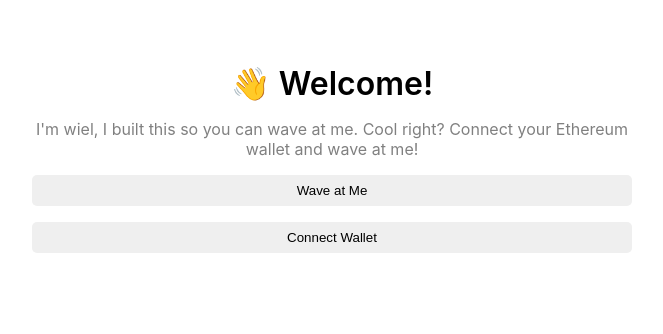
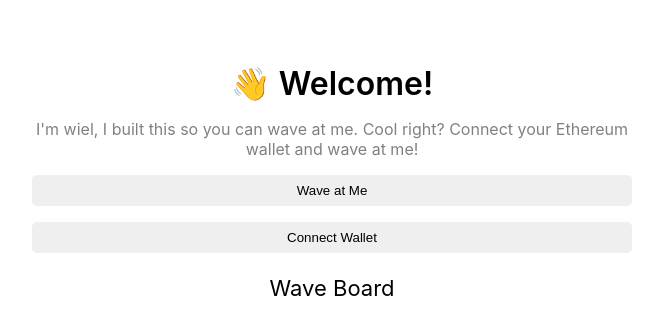
Before and after one commit to zouantchaw/wave-portal-client, a React (Vite) app: page / in a window 1280 px wide. Shown: the top 334 px of the page, without its empty margins (308-971 px from the left). Built offline with nearby package versions, Linux system fonts and the light colour scheme.

Commit message:
wave board header styling

```diff
--- a/src/App.css
+++ b/src/App.css
@@ -18,6 +18,12 @@
   font-weight: 600;
 }
 
+.wave-board {
+  text-align: center;
+  font-size: 22px;
+  font-weight: 400;
+}
+
 .bio {
   text-align: center;
   color: gray;
--- a/src/App.jsx
+++ b/src/App.jsx
@@ -85,7 +85,7 @@ export default function App() {
         console.log("Retrieve total wave count...", count.toNumber());
 
         // Execute 'wave' on smart contract
-        const waveTxn = await wavePortalContract.wave('First wave');
+        const waveTxn = await wavePortalContract.wave('Anotha one');
         console.log("Mining...", waveTxn.hash);
 
         await waveTxn.wait();
@@ -159,7 +159,7 @@ export default function App() {
             Connect Wallet
           </button>
         )}
-
+        <p className="wave-board"> Wave Board </p>
         {
           allWaves.map((wave, index) => {
             return (
```
